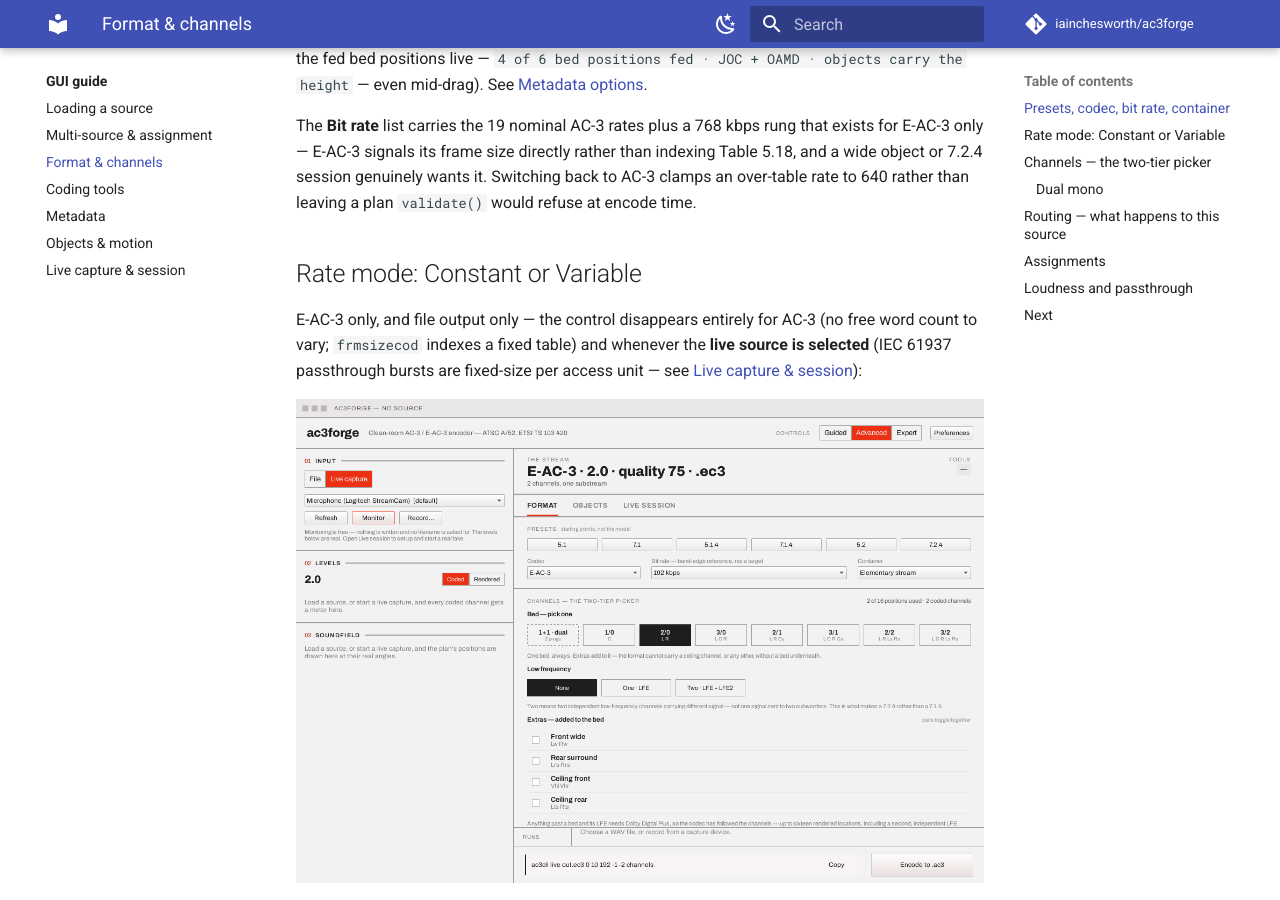
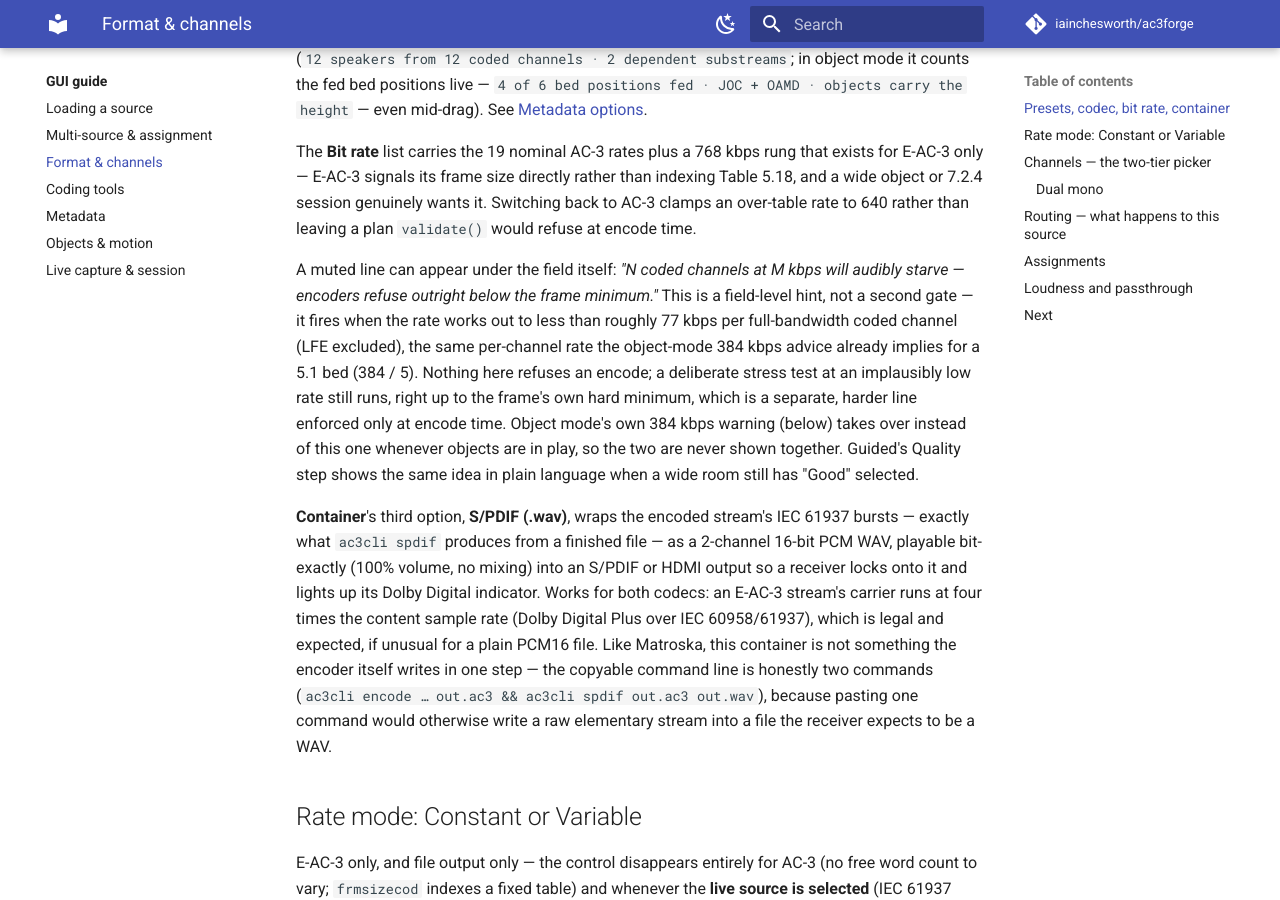
Before and after one commit to iainchesworth/ac3forge, an MkDocs documentation site: the page built from docs/gui/format-and-channels.md, in a window 1280 px wide and 900 px high, scrolled down 1247 px. Built offline with MkDocs 1.6.1 and Material for MkDocs 9.7.7, drawn with Linux system fonts in a browser that asks for light colours; comment, search, counter and statistics services are not loaded; some of the changed text lies outside the part shown.

Commit message:
docs: document Ch2's own DRC/heavy, the S/PDIF container, the bitrate advisory and Guided's loudness contract

```diff
--- a/docs/gui/format-and-channels.md
+++ b/docs/gui/format-and-channels.md
@@ -10,8 +10,8 @@
 
 A row of layout **presets** (5.1, 7.1, 5.1.4, 7.1.4, 5.2, 7.2.4 — starting points, not the
 model: they set the bed, LFE count and extras together, but the channel picker below is what the
-encode plan actually reads), then **Codec**, **Bit rate**, and **Container** (elementary stream
-or Matroska):
+encode plan actually reads), then **Codec**, **Bit rate**, and **Container** (elementary stream,
+Matroska, or S/PDIF — see below):
 
 ![E-AC-3, 7.1.4 preset, rear + ceiling extras on](screenshots/format-eac3-714.png)
 
@@ -35,6 +35,26 @@
 E-AC-3 only — E-AC-3 signals its frame size directly rather than indexing Table 5.18, and a wide
 object or 7.2.4 session genuinely wants it. Switching back to AC-3 clamps an over-table rate to
 640 rather than leaving a plan `validate()` would refuse at encode time.
+
+A muted line can appear under the field itself: *"N coded channels at M kbps will audibly
+starve — encoders refuse outright below the frame minimum."* This is a field-level hint, not a
+second gate — it fires when the rate works out to less than roughly 77 kbps per full-bandwidth
+coded channel (LFE excluded), the same per-channel rate the object-mode 384 kbps advice already
+implies for a 5.1 bed (384 / 5). Nothing here refuses an encode; a deliberate stress test at an
+implausibly low rate still runs, right up to the frame's own hard minimum, which is a separate,
+harder line enforced only at encode time. Object mode's own 384 kbps warning (below) takes over
+instead of this one whenever objects are in play, so the two are never shown together. Guided's
+Quality step shows the same idea in plain language when a wide room still has "Good" selected.
+
+**Container**'s third option, **S/PDIF (.wav)**, wraps the encoded stream's IEC 61937 bursts —
+exactly what `ac3cli spdif` produces from a finished file — as a 2-channel 16-bit PCM WAV, playable
+bit-exactly (100% volume, no mixing) into an S/PDIF or HDMI output so a receiver locks onto it and
+lights up its Dolby Digital indicator. Works for both codecs: an E-AC-3 stream's carrier runs at
+four times the content sample rate (Dolby Digital Plus over IEC 60958/61937), which is legal and
+expected, if unusual for a plain PCM16 file. Like Matroska, this container is not something the
+encoder itself writes in one step — the copyable command line is honestly two commands
+(`ac3cli encode … out.ac3 && ac3cli spdif out.ac3 out.wav`), because pasting one command would
+otherwise write a raw elementary stream into a file the receiver expects to be a WAV.
 
 ## Rate mode: Constant or Variable
 
@@ -109,9 +129,12 @@
 
 The two programmes' channels come from either one two-channel WAV (automatic: ch 1 → programme 1,
 ch 2 → programme 2) or any loaded channels assigned `Programme 1` / `Programme 2` in the
-[assignment table](source-assignment.md). Each programme gets its own **dialnorm** on the
-[Metadata tab](metadata.md#loudness) (`dialnorm2` for programme 2); automatic `dialnorm=auto`
-measurement is not yet supported for dual mono, so both have to be set by hand.
+[assignment table](source-assignment.md). Each programme gets its own **dialnorm**, **DRC
+profile**, and (Expert) **heavy compression** on the [Metadata tab](metadata.md#loudness)
+(`dialnorm2`/`drc2`/`heavy2` for programme 2) — the two programmes are unrelated, so programme 2's
+curve is never inherited from programme 1's; a plan that wants both compressed alike sets both
+explicitly. Automatic `dialnorm=auto` measurement is not yet supported for dual mono, so dialnorm
+has to be set by hand on both — DRC and heavy compression have no such restriction.
 
 ## Routing — what happens to this source
 
```
Also changed, not shown: docs/cli/metadata-options.md (+16 -3 lines), docs/gui/index.md (+16 -0 lines), docs/gui/metadata.md (+14 -8 lines).
